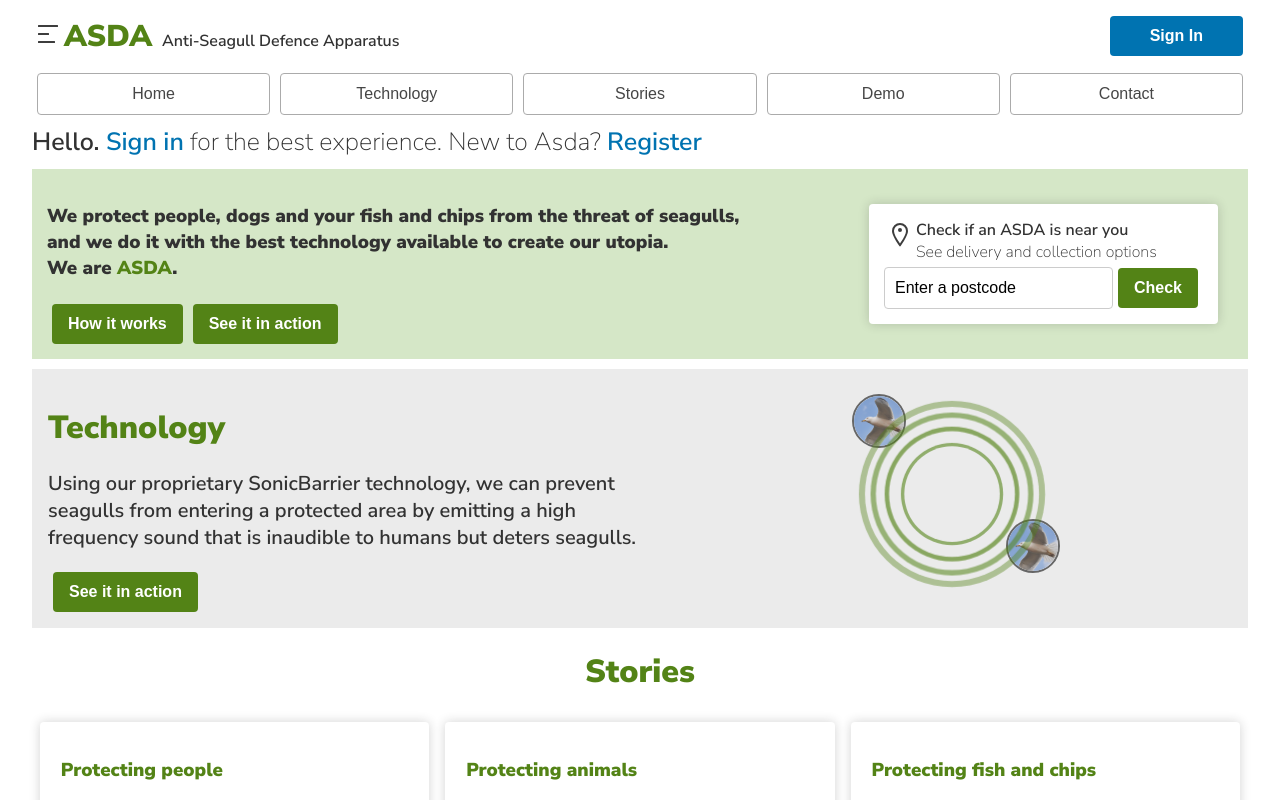
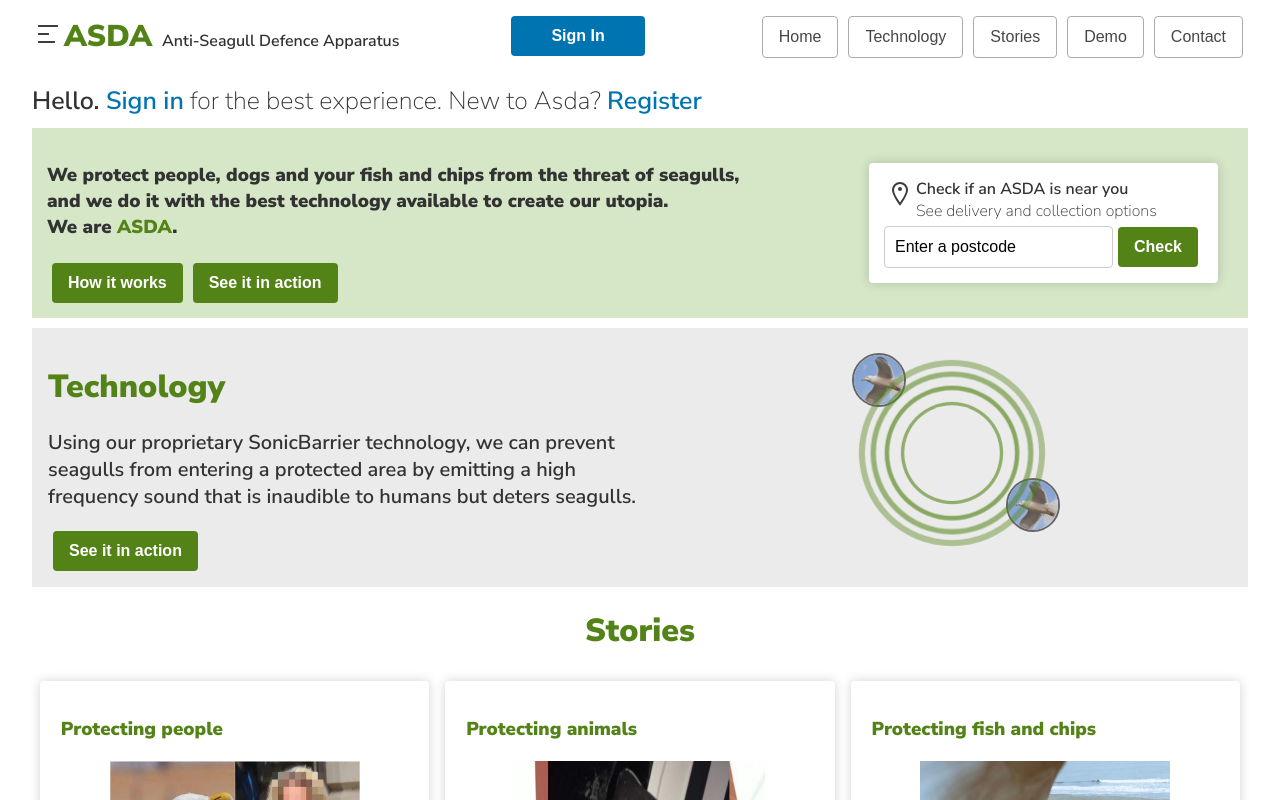
Before and after one commit to mitchLui/asda, a React (Create React App) app in the folder frontend/: page / in a window 1280 px wide. Shown: the top 800 px of the page. Built offline with nearby package versions, Linux system fonts and the light colour scheme.

Commit message:
added navbar

```diff
--- a/frontend/src/App.tsx
+++ b/frontend/src/App.tsx
@@ -24,6 +24,15 @@
       <div style={{'textAlign': 'right'}}>
         <Button buttonType="action">Sign In</Button>
       </div>
+      <div>
+        <div style={{'display': 'flex', 'justifyContent': 'space-between', 'marginBottom': '10px'}}>
+          <Button buttonType="transparent">Home</Button>
+          <Button buttonType="transparent">Technology</Button>
+          <Button buttonType="transparent">Stories</Button>
+          <Button buttonType="transparent">Demo</Button>
+          <Button buttonType="transparent">Contact</Button>
+        </div>
+      </div>
     </div>
   );
 }
@@ -37,18 +46,7 @@
   return (
     <div className={styles.App}>
     <NavBar/>
-      <div>
-        <div style={{'display': 'flex', 'justifyContent': 'space-between', 'marginBottom': '10px'}}>
-          <Button buttonType="transparent">Home</Button>
-          <Button buttonType="transparent">Technology</Button>
-          <Button buttonType="transparent">Stories</Button>
-          <Button buttonType="transparent">Demo</Button>
-          <Button buttonType="transparent">Contact</Button>
-        </div>
-      </div>
-
       <span style={{'fontSize': '25px'}}>Hello. <span style={{'color': '#0073b1'}}>Sign in</span><span style={{'fontWeight': '400'}}> for the best experience. New to Asda? </span><span style={{'color': '#0073b1'}}>Register</span></span>
-
       <div style={{'marginTop': '10px','display': 'flex', 'backgroundColor': '#d5e7c7', 'justifyContent': 'space-between'}}>
         <div style={{'margin': '15px', 'textAlign': 'left'}}>
           <h3>We protect people, dogs and your fish and chips from the threat of seagulls,<br/>
```
